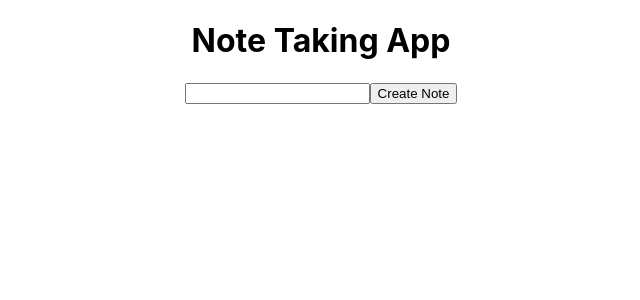
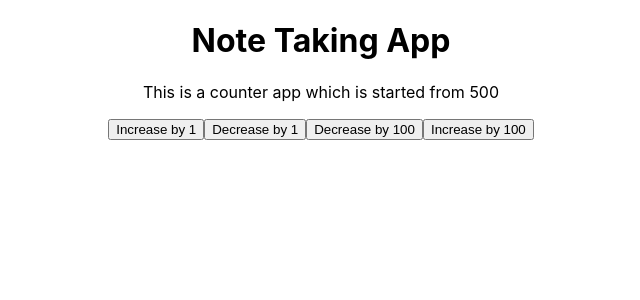
Before and after one commit to fahmida-fahmi/all_projects_mern_stack, a React (Create React App) app: page / in a window 1280 px wide. Shown: the top 300 px of the page, without its empty margins (319-959 px from the left). Built offline with nearby package versions, Linux system fonts and the light colour scheme.

Commit message:
Using useReducer  we created a app where we created dynamic counter app

```diff
--- a/src/App.js
+++ b/src/App.js
@@ -1,15 +1,32 @@
 // import logo from './logo.svg';
+import { useReducer } from 'react';
 import './App.css';
 // import NoteForm from './componenets/NoteForm';
 // import React, { useState } from 'react'
-import NoteTakin from './componenets/NoteTaken';
+// import NoteTakin from './componenets/NoteTaken';
 
 function App() {
+    const reducerFunc = (currentSate, action)=>{
+        switch (action.type){
+            case 'increase_button':
+                return currentSate + action.payload
+            case 'decrease_button':
+                return currentSate - action.payload
+            default :
+                return currentSate
+        }
+    }
+    const [currentSate, dispatch] = useReducer(reducerFunc, 500)
 
     return (
         <div className="App">
             <h1>Note Taking App</h1>
-            <NoteTakin />
+            <p>This is a counter app which is started from {currentSate}</p>
+            {/* <NoteTakin /> */}
+            <button onClick={()=>dispatch({type:'increase_button', payload : 1})}>Increase by 1</button>
+            <button onClick={()=>dispatch({type:'decrease_button', payload : 1})}>Decrease by 1</button>
+            <button onClick={()=>dispatch({type:'decrease_button', payload : 100})}>Decrease by 100</button>
+            <button onClick={()=>dispatch({type:'increase_button', payload : 100})}>Increase by 100</button>
 
         </div>
     );
```
